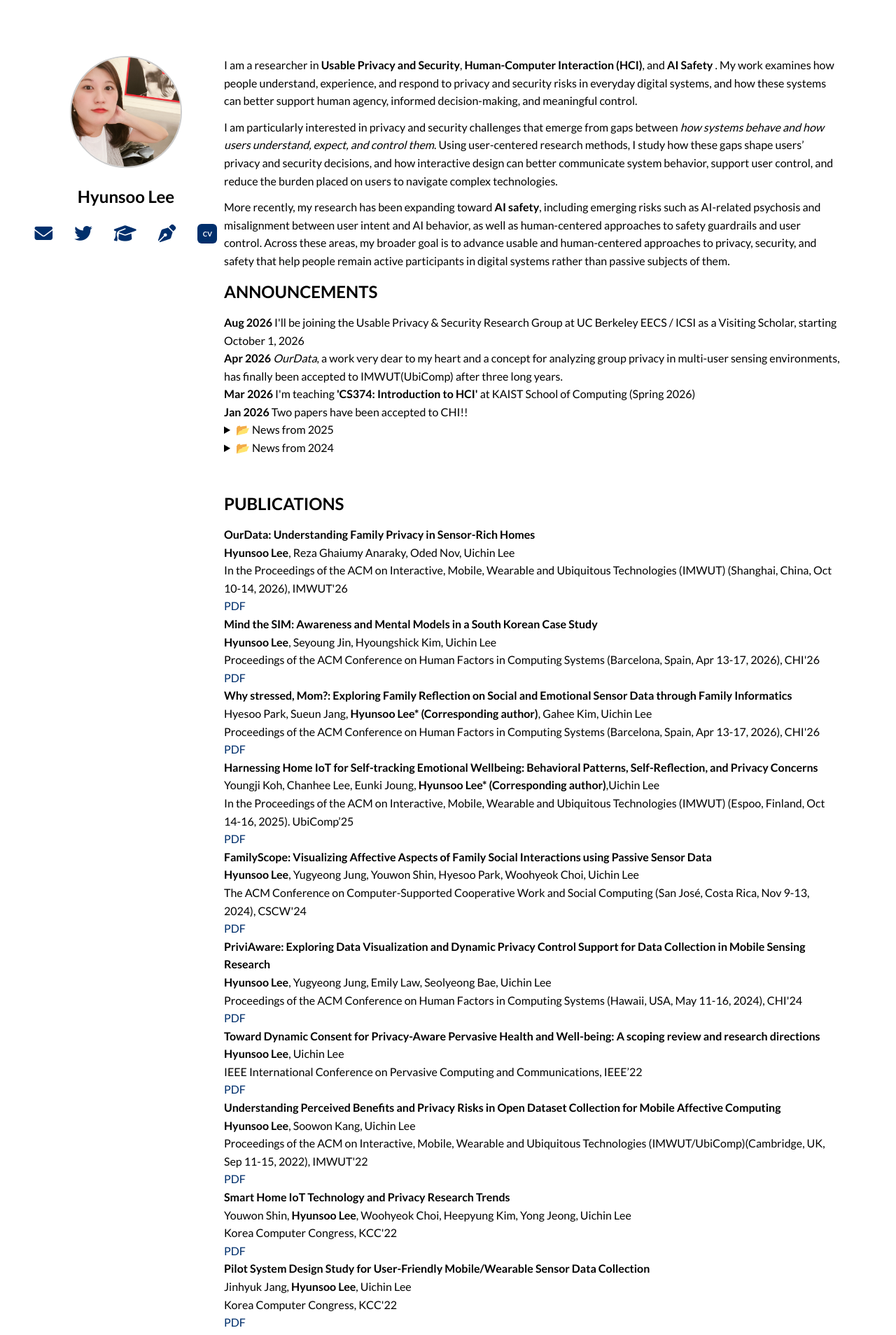
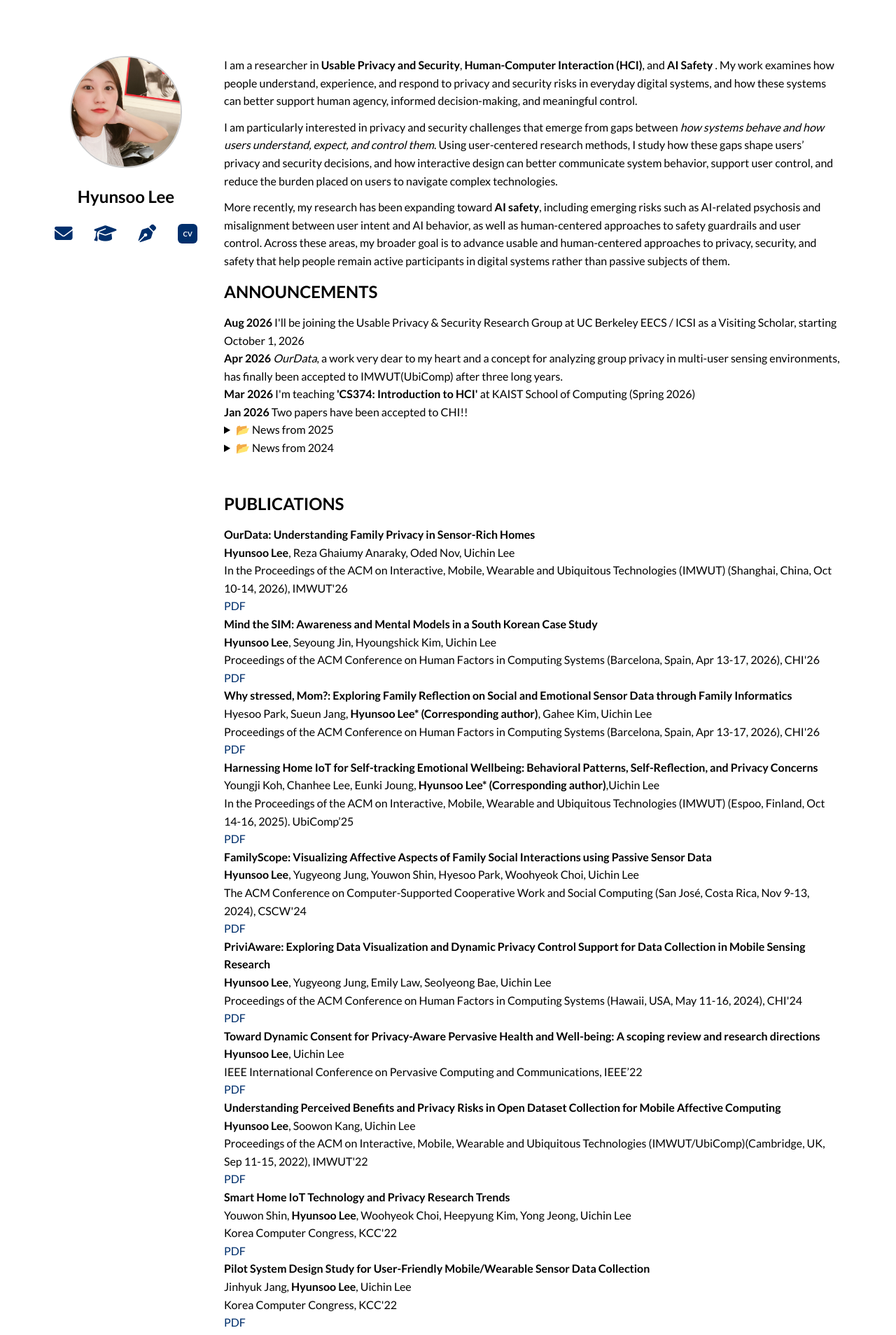
Before and after one commit to hslee90/hslee90.github.io, a Jekyll site: the page built from index.md, in a window 1280 px wide. Shown: the top 1908 px of the page at 70% size. Built offline with Jekyll 4.4.1, drawn with Linux system fonts in a browser that asks for light colours; nearby versions of some CDN libraries.

Commit message:
Remove Twitter link from index.md
Removed Twitter link from icon links section.

```diff
--- a/index.md
+++ b/index.md
@@ -18,9 +18,6 @@ title: "Home"
 <div class="icon-links">
   <a href="mailto:hslee90@kaist.ac.kr">
     <i class="fa-solid fa-envelope"></i>
-  </a>
-  <a href="https://twitter.com/hyunsoo820" target="_blank">
-    <i class="fa-brands fa-twitter"></i>
   </a>
   <a href="https://scholar.google.com/citations?user=ctglUjoAAAAJ&hl=en"
      target="_blank"
```
